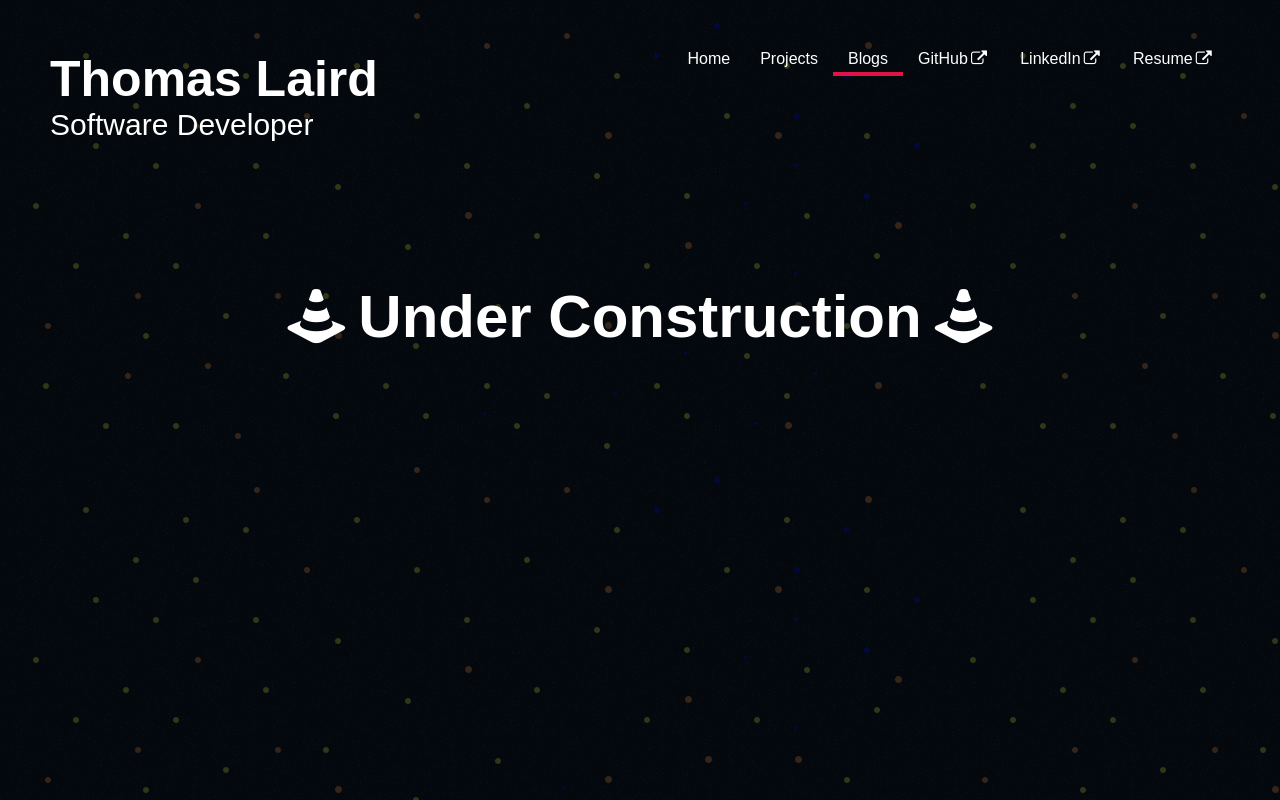
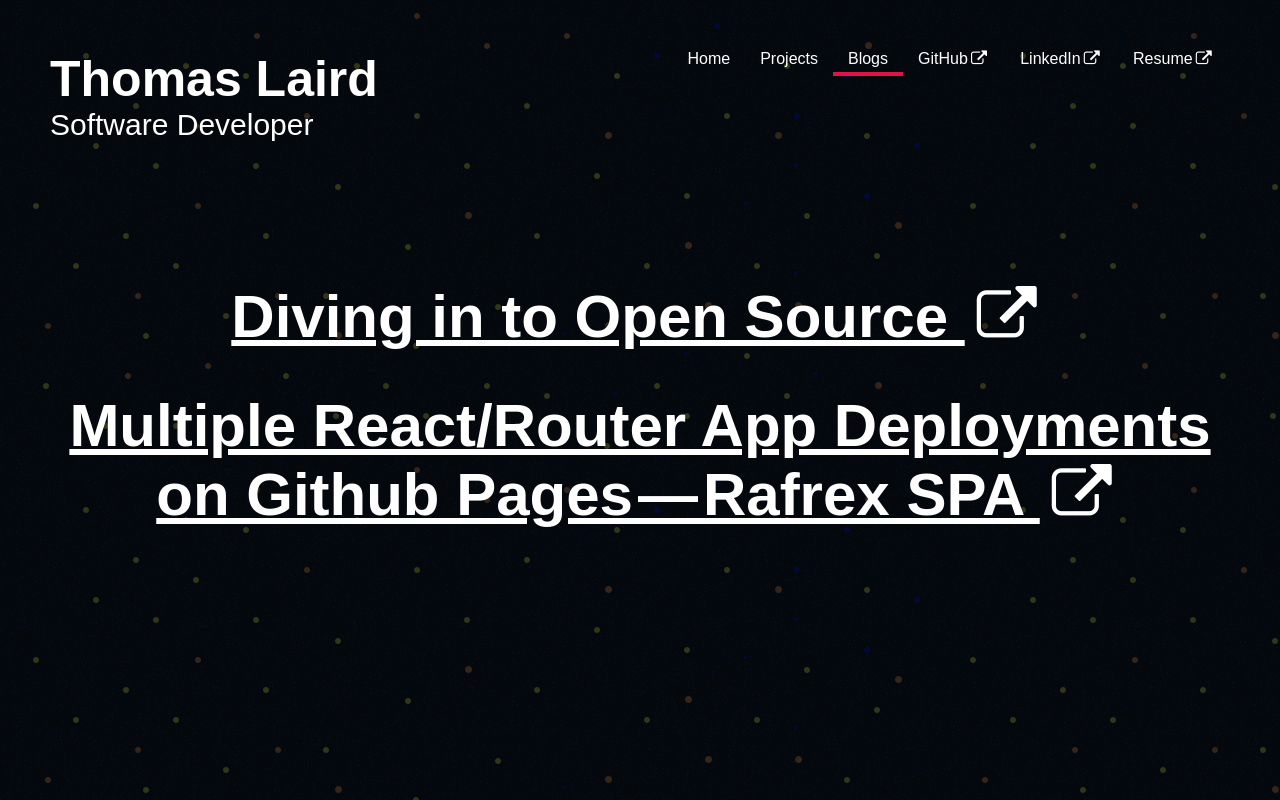
Before and after one commit to t-laird/t-laird.github.io, a React app: page /blogs in a window 1280 px wide. Built offline with nearby package versions, Linux system fonts and the light colour scheme.

Commit message:
update blogs

```diff
--- a/src/Components/Blogs/Blogs.js
+++ b/src/Components/Blogs/Blogs.js
@@ -4,7 +4,14 @@ import './Blogs.css';
 const Blogs = (props) => {
   return (
     <div className="Blogs">
-      <h1><i className="icon-traffic-cone"></i>Under Construction<i className="icon-traffic-cone"></i></h1>
+      <h1><a
+        rel="noopener noreferrer"
+        href="https://medium.com/@thomaslaird/diving-in-to-open-source-d2f5ecd20210"
+        target="_blank">Diving in to Open Source <i className="icon-link-ext"></i></a></h1>
+      <h1><a
+        rel="noopener noreferrer"
+        href="https://medium.com/@thomaslaird/multiple-react-router-app-deployments-on-github-pages-rafrex-spa-f8f9de04dacf"
+        target="_blank">Multiple React/Router App Deployments on Github Pages — Rafrex SPA <i className="icon-link-ext"></i></a></h1>
     </div>
   );
 };
--- a/src/Components/Blogs/Blogs.scss
+++ b/src/Components/Blogs/Blogs.scss
@@ -4,13 +4,19 @@
     font-size: 60px;
     color: white;
     text-align: center;
+    a {
+      color: white;
+      &:hover {
+        color: #E11246;
+      }
+    }
   }
 }
 
 @media screen and (max-width: 600px) {
   .Blogs {
     h1 {
-      font-size: 40px;
+      font-size: 30px;
     }
   }
 }
```
